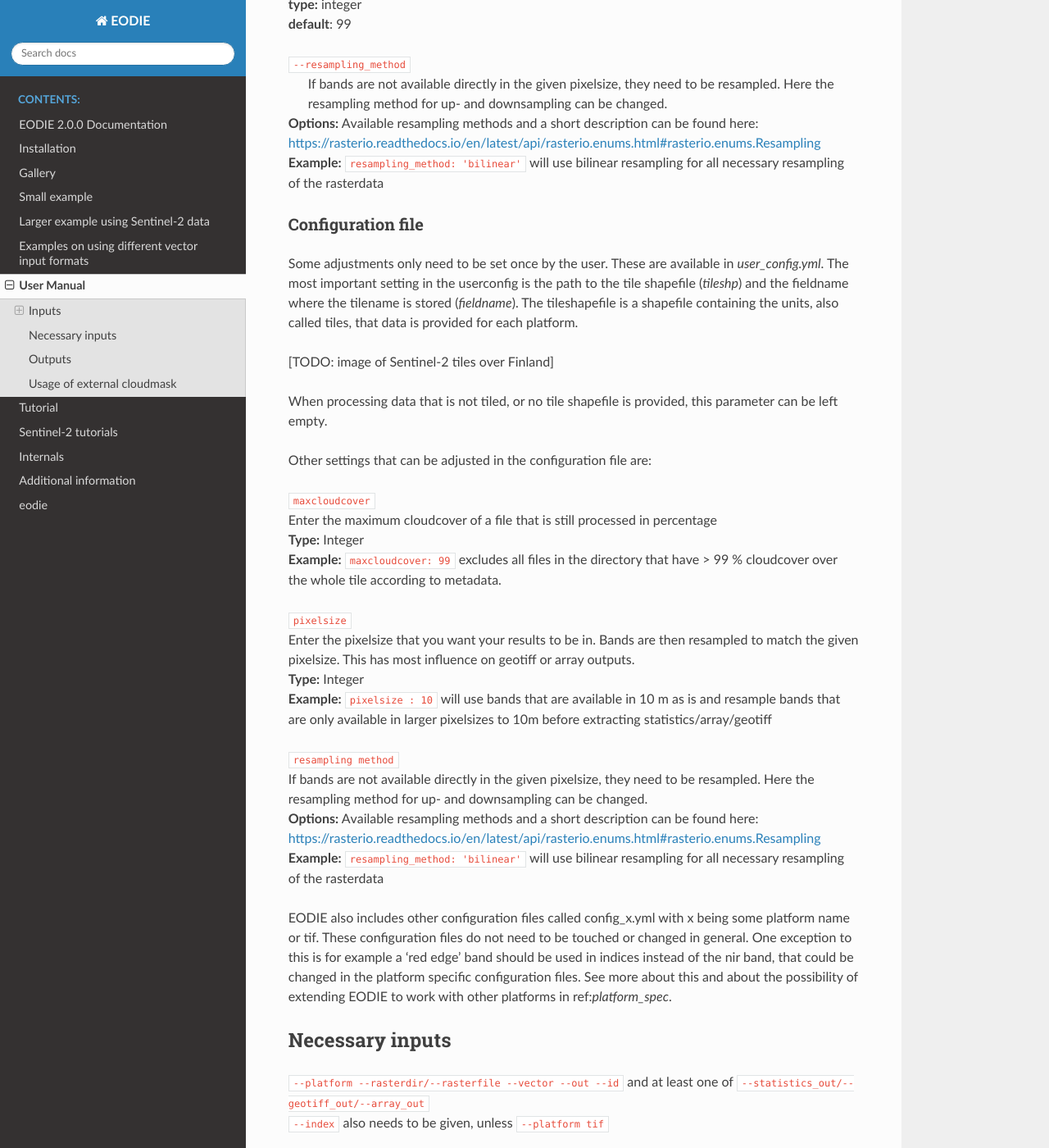
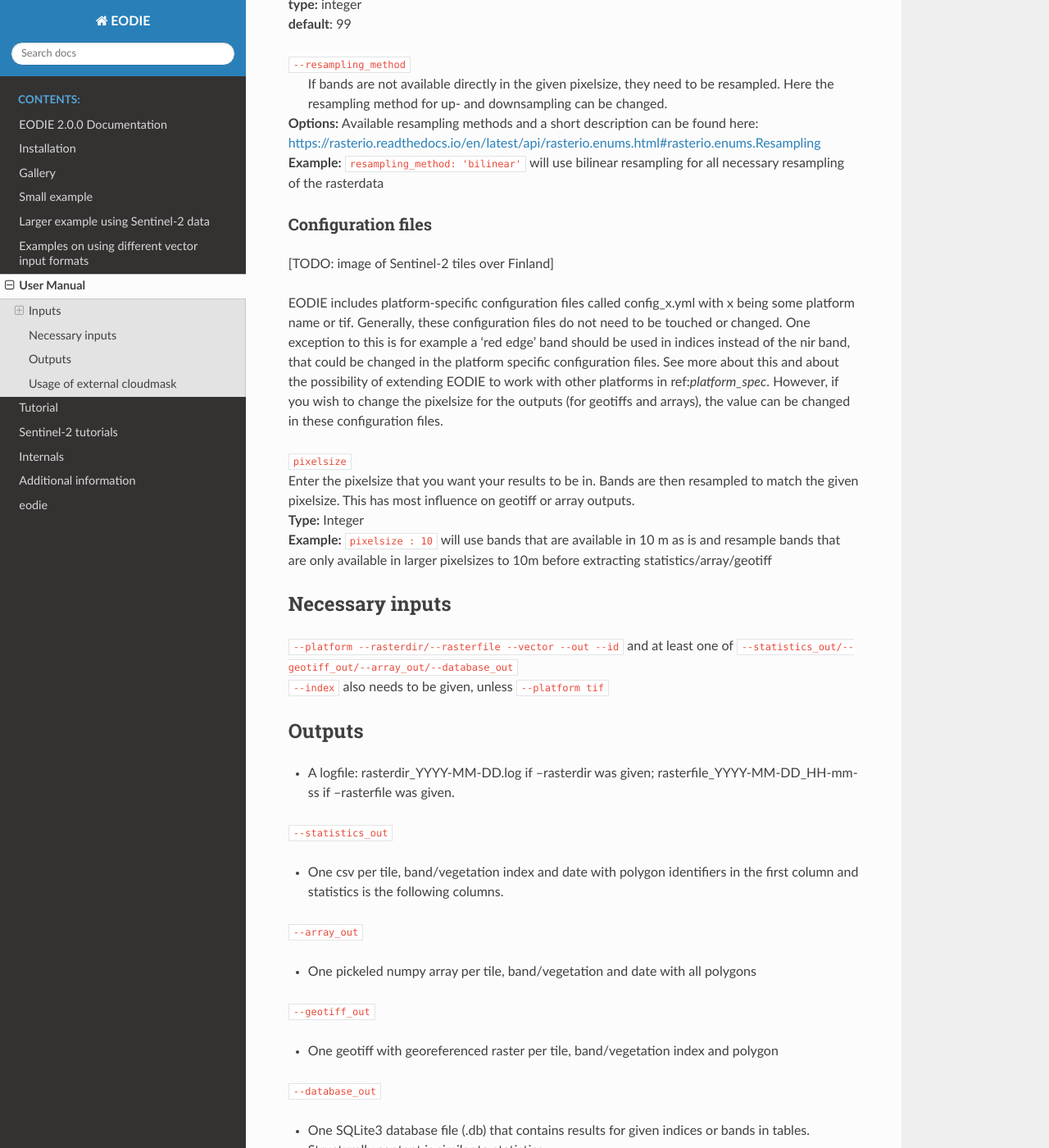
Before and after one commit to samumantha/EODIE, a Sphinx documentation site: the page built from docs/Use.rst, in a window 1280 px wide and 1400 px high, scrolled down 3738 px. Shown: the whole window at 82% size. Built offline with Sphinx 7.4.7 and the Read the Docs theme 2.0.0, drawn with Linux system fonts in a browser that asks for light colours; some of the changed text lies outside the part shown.

Commit message:
Reworded 'configuration files'

```diff
--- a/docs/Use.rst
+++ b/docs/Use.rst
@@ -126,49 +126,32 @@ Note that some parameters have options, some have defaults and some are optional
 | **Options:** Available resampling methods and a short description can be found here: https://rasterio.readthedocs.io/en/latest/api/rasterio.enums.html#rasterio.enums.Resampling
 | **Example:** ``resampling_method: 'bilinear'`` will use bilinear resampling for all necessary resampling of the rasterdata
 
-Configuration file
+Configuration files
 +++++++++++++++++++
-
-Some adjustments only need to be set once by the user. These are available in `user_config.yml`.
-The most important setting in the userconfig is the path to the tile shapefile (`tileshp`) and the fieldname where the tilename is stored (`fieldname`).
-The tileshapefile is a shapefile containing the units, also called tiles, that data is provided for each platform.
 
 [TODO: image of Sentinel-2 tiles over Finland]
 
-When processing data that is not tiled, or no tile shapefile is provided, this parameter can be left empty.
-
-Other settings that can be adjusted in the configuration file are:
-
-| ``maxcloudcover``
-| Enter the maximum cloudcover of a file that is still processed in percentage
-| **Type:** Integer
-| **Example:** ``maxcloudcover: 99`` excludes all files in the directory that have > 99 % cloudcover over the whole tile according to metadata.
+EODIE includes platform-specific configuration files called config_x.yml with x being some platform name or tif. Generally, these configuration files do not need to be touched or changed. One exception to this is for example a 'red edge' band should be used in indices instead of the nir band, that could be changed in the platform specific configuration files. See more about this and about the possibility of extending EODIE to work with other platforms in ref:`platform_spec`.
+However, if you wish to change the pixelsize for the outputs (for geotiffs and arrays), the value can be changed in these configuration files.
 
 | ``pixelsize``
 | Enter the pixelsize that you want your results to be in. Bands are then resampled to match the given pixelsize. This has most influence on geotiff or array outputs.
 | **Type:** Integer
 | **Example:** ``pixelsize : 10`` will use bands that are available in 10 m as is and resample bands that are only available in larger pixelsizes to 10m before extracting statistics/array/geotiff
 
-| ``resampling method``
-| If bands are not available directly in the given pixelsize, they need to be resampled. Here the resampling method for up- and downsampling can be changed.
-| **Options:** Available resampling methods and a short description can be found here: https://rasterio.readthedocs.io/en/latest/api/rasterio.enums.html#rasterio.enums.Resampling
-| **Example:** ``resampling_method: 'bilinear'`` will use bilinear resampling for all necessary resampling of the rasterdata
-
-EODIE also includes other configuration files called config_x.yml with x being some platform name or tif. These configuration files do not need to be touched or changed in general. One exception to this is for example a 'red edge' band should be used in indices instead of the nir band, that could be changed in the platform specific configuration files. See more about this and about the possibility of extending EODIE to work with other platforms in ref:`platform_spec`.
-
 .. _nec_input:
 
 Necessary inputs
 ^^^^^^^^^^^^^^^^^
 
-| ``--platform --rasterdir/--rasterfile --vector --out --id`` and at least one of  ``--statistics_out/--geotiff_out/--array_out``
+| ``--platform --rasterdir/--rasterfile --vector --out --id`` and at least one of  ``--statistics_out/--geotiff_out/--array_out/--database_out``
 | ``--index`` also needs to be given, unless ``--platform tif``
 
 
 Outputs
 ^^^^^^^^
 
-* A logfile: YYYYMMDD-hhmmss.log
+* A logfile: rasterdir_YYYY-MM-DD.log if --rasterdir was given; rasterfile_YYYY-MM-DD_HH-mm-ss if --rasterfile was given.
 
 | ``--statistics_out``
 
@@ -182,6 +165,10 @@ Outputs
 
 * One geotiff with georeferenced raster per tile, band/vegetation index and polygon
 
+| ``--database_out``
+
+* One SQLite3 database file (.db) that contains results for given indices or bands in tables. Structurally content is similar to statistics.
+
 
 Usage of external cloudmask
 ^^^^^^^^^^^^^^^^^^^^^^^^^^^^
```
